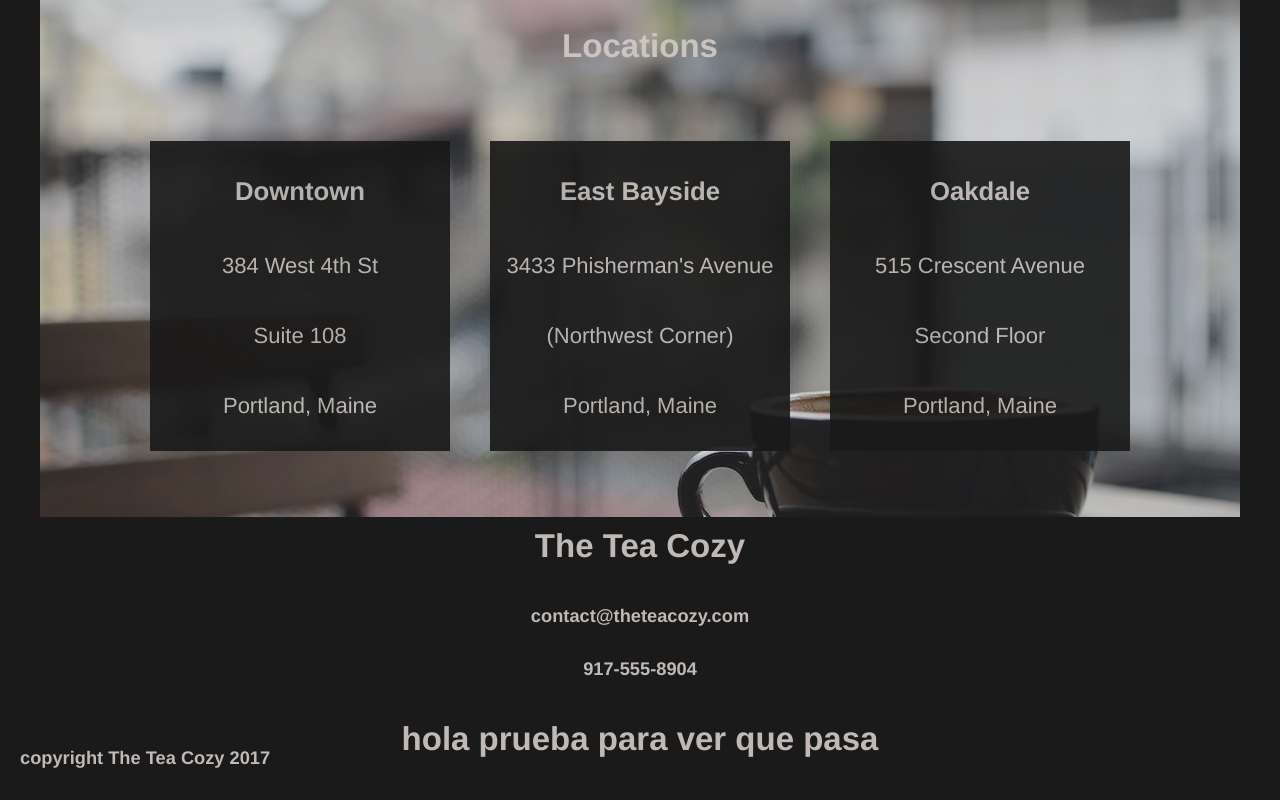
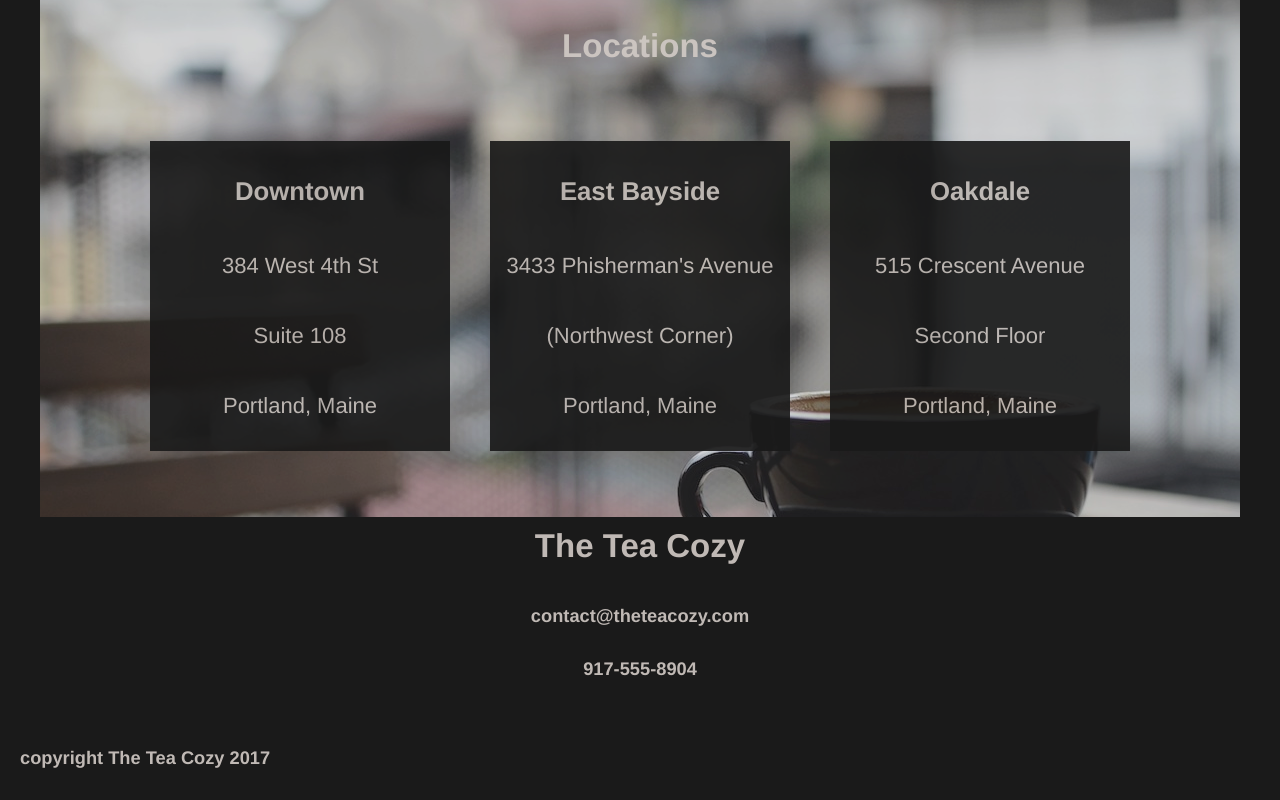
Before and after one commit to diegohomez/teacozy, a plain HTML site: page index.html in a window 1280 px wide. Shown: the part 1523-2323 px from the top of the page. Drawn offline with Linux system fonts and the light colour scheme; files whose address does not match are found by name.

Commit message:
finished

```diff
--- a/index.html
+++ b/index.html
@@ -73,7 +73,6 @@
 <h2> The Tea Cozy </h2>
 <h5> contact@theteacozy.com </h5>
 <h5> 917-555-8904 </h5>
-<h2>hola prueba para ver que pasa</h2>
  </div>
 
  <footer>
```
